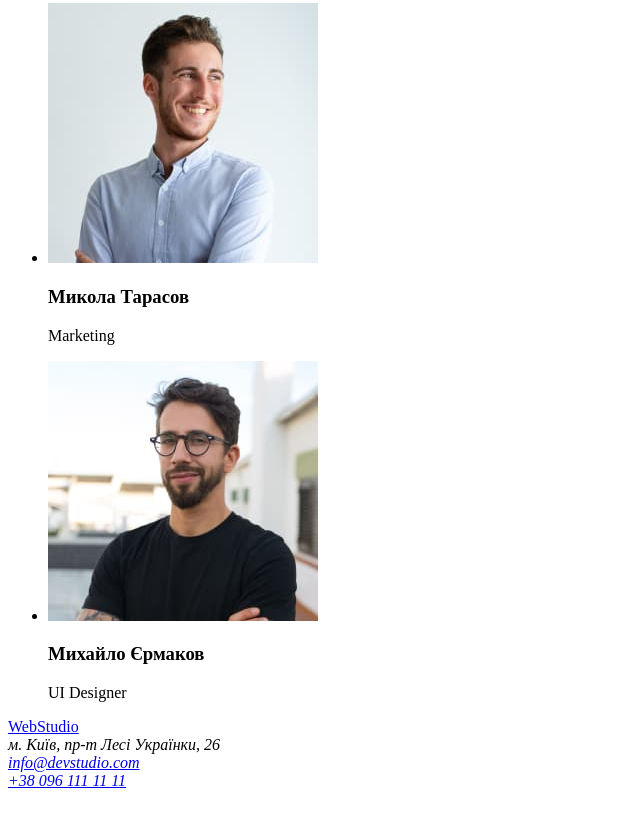
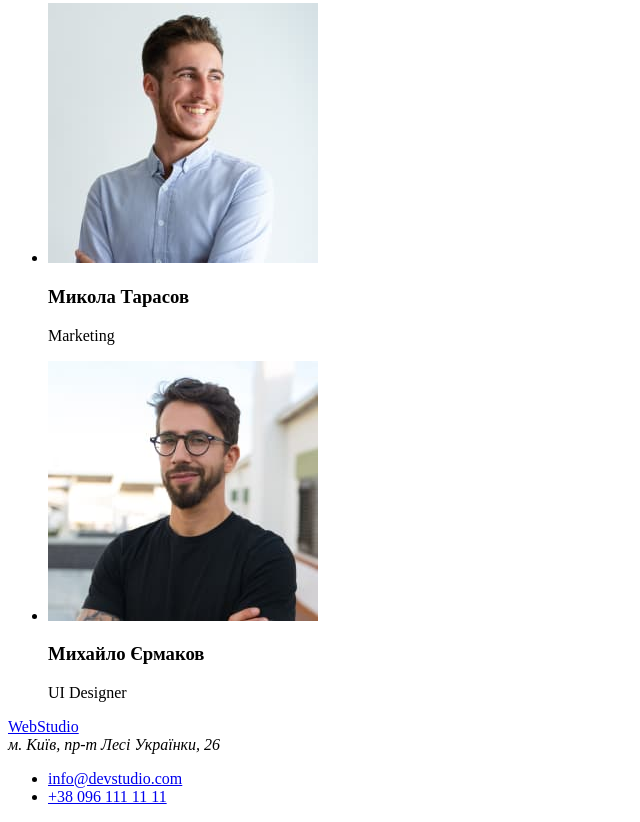
Before and after one commit to NazarMural/goit-markup-hw-01, a plain HTML site: page index.html in a window 1280 px wide. Shown: the part 2333-3155 px from the top of the page, without its empty margins (0-640 px from the left). Before the commit the page ends 3131 px from the top, so only its background shows below. Drawn offline with Linux system fonts and the light colour scheme.

Commit message:
Вносить не суттєві зміни в index.html

```diff
--- a/index.html
+++ b/index.html
@@ -6,8 +6,8 @@
     <meta name="viewport" content="width=device-width, initial-scale=1.0" />
     <title>Студія</title>
   </head>
-  <body class="body">
-    <header class="header">
+  <body>
+    <header>
       <nav>
         <a href="./index.html" lang="en">WebStudio</a>
         <ul>
@@ -131,13 +131,15 @@
         </ul>
       </section>
     </main>
-    <footer class="footer">
+    <footer>
       <a href="./index.html" lang="en">WebStudio</a>
-      <address>
-        м. Київ, пр-т Лесі Українки, 26 <br />
-        <a href="mailto:info@devstudio.com">info@devstudio.com</a><br />
-        <a href="tel:+380961111111">+38 096 111 11 11</a>
-      </address>
+      <address>м. Київ, пр-т Лесі Українки, 26</address>
+      <ul>
+        <li>
+          <a href="mailto:info@devstudio.com">info@devstudio.com</a>
+        </li>
+        <li><a href="tel:+380961111111">+38 096 111 11 11</a></li>
+      </ul>
     </footer>
   </body>
 </html>
```
